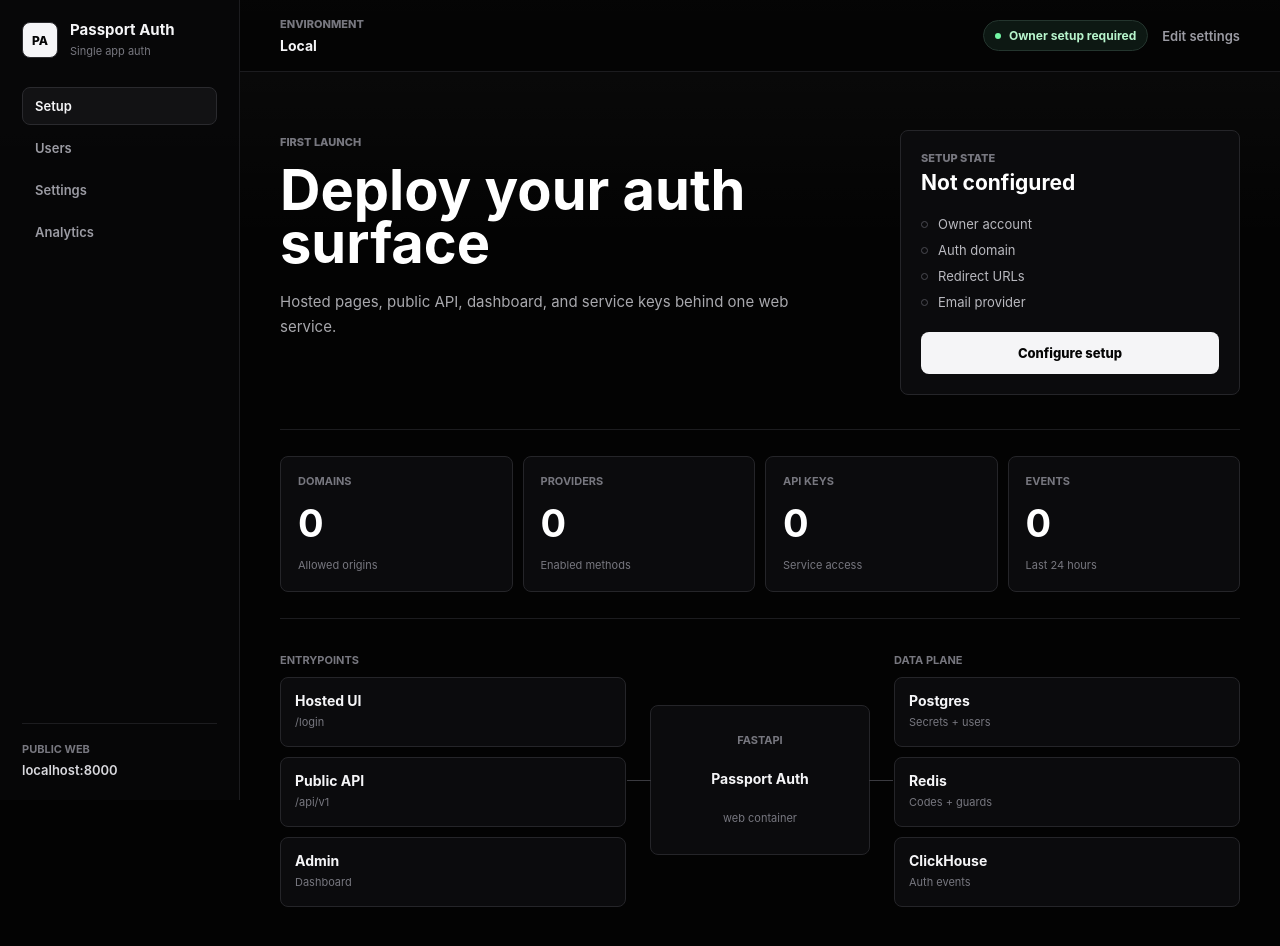
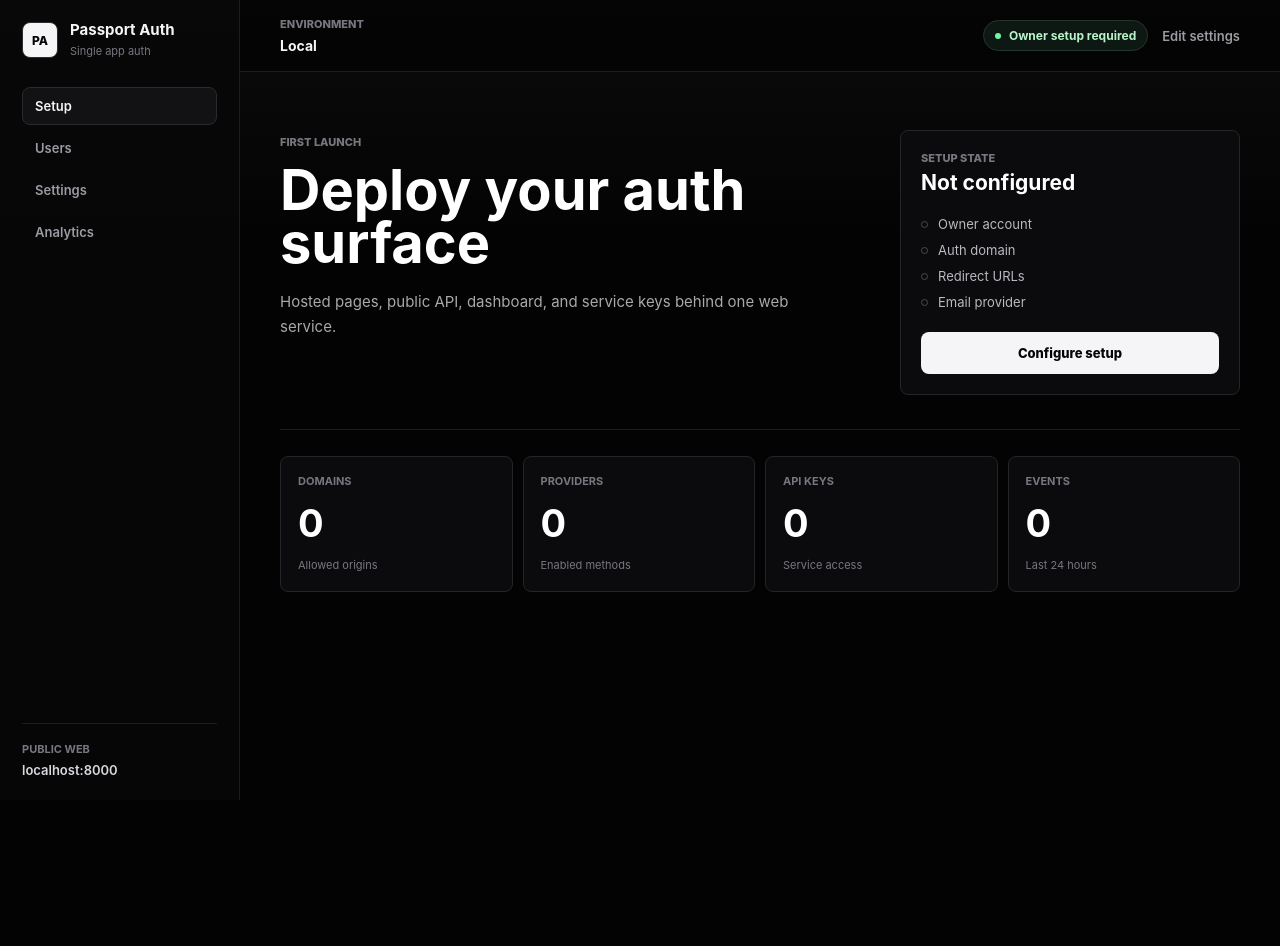
Before and after one commit to aeon-pro/passport-auth, a React (Vite) app in the folder apps/web/: page / in a window 1280 px wide. Shown: the top 946 px of the page. After the commit the page ends 800 px from the top, so only its background shows below. Built offline with nearby package versions, Linux system fonts and the light colour scheme.

Commit message:
fix: remove dashboard surface map

```diff
--- a/apps/web/src/App.tsx
+++ b/apps/web/src/App.tsx
@@ -11,16 +11,6 @@
     { label: "Providers", value: "0", detail: "Enabled methods" },
     { label: "API keys", value: "0", detail: "Service access" },
     { label: "Events", value: "0", detail: "Last 24 hours" },
-  ];
-  const surfaces = [
-    { label: "Hosted UI", detail: "/login" },
-    { label: "Public API", detail: "/api/v1" },
-    { label: "Admin", detail: "Dashboard" },
-  ];
-  const dataPlane = [
-    { label: "Postgres", detail: "Secrets + users" },
-    { label: "Redis", detail: "Codes + guards" },
-    { label: "ClickHouse", detail: "Auth events" },
   ];
 
   return (
@@ -103,34 +93,6 @@
               </div>
             ))}
           </div>
-
-          <section className="surface-map" aria-label="Auth surface">
-            <div className="map-column">
-              <span className="map-label">Entrypoints</span>
-              {surfaces.map((surface) => (
-                <div className="surface-node" key={surface.label}>
-                  <strong>{surface.label}</strong>
-                  <small>{surface.detail}</small>
-                </div>
-              ))}
-            </div>
-
-            <div className="service-core">
-              <span>FastAPI</span>
-              <strong>Passport Auth</strong>
-              <small>web container</small>
-            </div>
-
-            <div className="map-column">
-              <span className="map-label">Data plane</span>
-              {dataPlane.map((surface) => (
-                <div className="surface-node" key={surface.label}>
-                  <strong>{surface.label}</strong>
-                  <small>{surface.detail}</small>
-                </div>
-              ))}
-            </div>
-          </section>
         </section>
       </main>
     </div>
--- a/apps/web/src/styles.css
+++ b/apps/web/src/styles.css
@@ -132,8 +132,7 @@
 }
 
 .sidebar-footer span,
-.metric span,
-.map-label {
+.metric span {
   color: #77777f;
   font-size: 11px;
   font-weight: 700;
@@ -237,9 +236,7 @@
 }
 
 .setup-panel,
-.metric,
-.surface-node,
-.service-core {
+.metric {
   border: 1px solid #252529;
   border-radius: 8px;
   background: #0b0b0d;
@@ -320,69 +317,6 @@
   line-height: 0.9;
 }
 
-.surface-map {
-  display: grid;
-  grid-template-columns: minmax(0, 1fr) 220px minmax(0, 1fr);
-  gap: 24px;
-  align-items: center;
-  border-top: 1px solid #1c1c1f;
-  padding-top: 34px;
-}
-
-.map-column {
-  display: grid;
-  gap: 10px;
-}
-
-.surface-node {
-  display: grid;
-  gap: 6px;
-  min-height: 70px;
-  padding: 14px;
-}
-
-.surface-node strong,
-.service-core strong {
-  color: #f5f5f7;
-  font-size: 14px;
-  font-weight: 680;
-}
-
-.service-core {
-  position: relative;
-  display: grid;
-  min-height: 150px;
-  place-items: center;
-  gap: 6px;
-  padding: 18px;
-  text-align: center;
-}
-
-.service-core::before,
-.service-core::after {
-  position: absolute;
-  top: 50%;
-  width: 24px;
-  height: 1px;
-  background: #3a3a40;
-  content: "";
-}
-
-.service-core::before {
-  right: 100%;
-}
-
-.service-core::after {
-  left: 100%;
-}
-
-.service-core span {
-  color: #77777f;
-  font-size: 11px;
-  font-weight: 720;
-  text-transform: uppercase;
-}
-
 @media (max-width: 960px) {
   .app-shell {
     grid-template-columns: 1fr;
@@ -412,14 +346,8 @@
     width: 100%;
   }
 
-  .hero,
-  .surface-map {
+  .hero {
     grid-template-columns: 1fr;
-  }
-
-  .service-core::before,
-  .service-core::after {
-    display: none;
   }
 }
 
```
Also changed, not shown: 1 other file (tests, documents, lock files or other folders).
